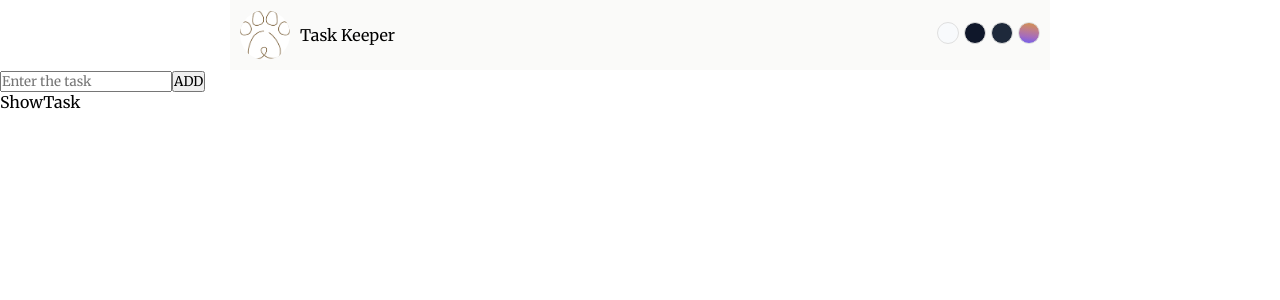
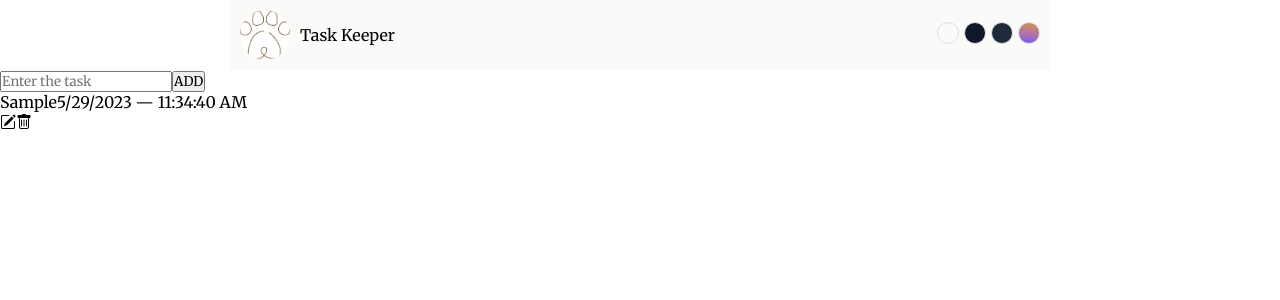
Before and after one commit to anshul-bheniye/task-keeper, a React (Create React App) app: page / in a window 1280 px wide. Both pictures are taken after typing "Sample" into the empty fields and a click on the button "ADD". Shown: the top 300 px of the page. Built offline with nearby package versions, Linux system fonts and the light colour scheme.

Commit message:
create task object

```diff
--- a/src/components/ShowTask.js
+++ b/src/components/ShowTask.js
@@ -1,7 +1,30 @@
+
+export const ShowTask = ({addTasks, setAddTasks, editTask, setEditTask}) => {
+  const handleEdit = (id) => {
+    const searchTaskIdFromList = addTasks.find((addTask)=> addTask.id === id);
+    setEditTask(searchTaskIdFromList)
+  }
 
 
-export const ShowTask = () => {
+  const handleDelete = (id) => {
+    const keepOnEqual = addTasks.filter((addTask)=> addTask.id !== id);
+    setAddTasks(keepOnEqual);
+  }
+
   return (
-    <div>ShowTask</div>
+    <div>
+      <ul>
+        {addTasks.map((addTask)=>(
+          <li key={addTask.id}>
+            <p>
+                <span className="name">{addTask.name}</span>
+                <span className="time">{addTask.date}</span>
+            </p>
+            <i onClick={() => handleEdit(addTask.id)} className="bi bi-pencil-square"></i>
+            <i onClick={() => handleDelete(addTask.id)} className="bi bi-trash"></i>
+        </li>
+        ))}
+      </ul>
+    </div>
   )
 }
```
